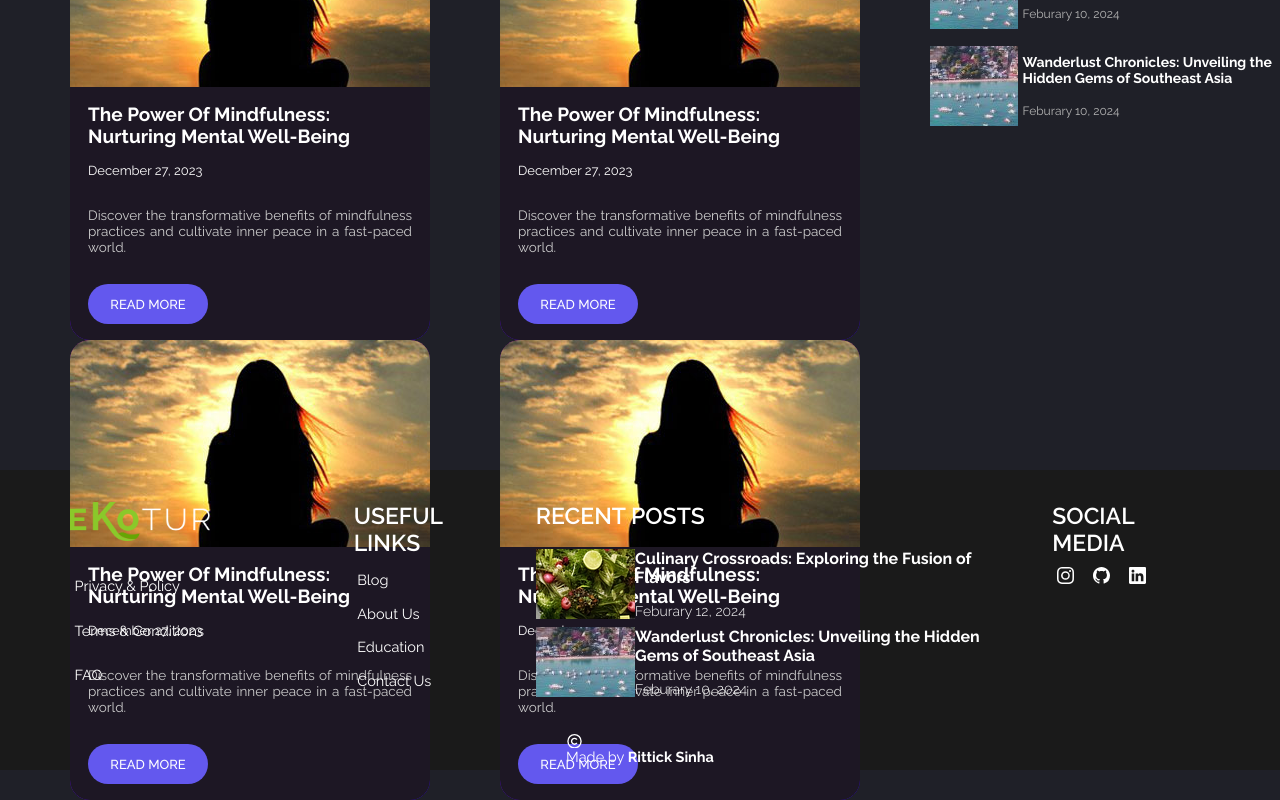
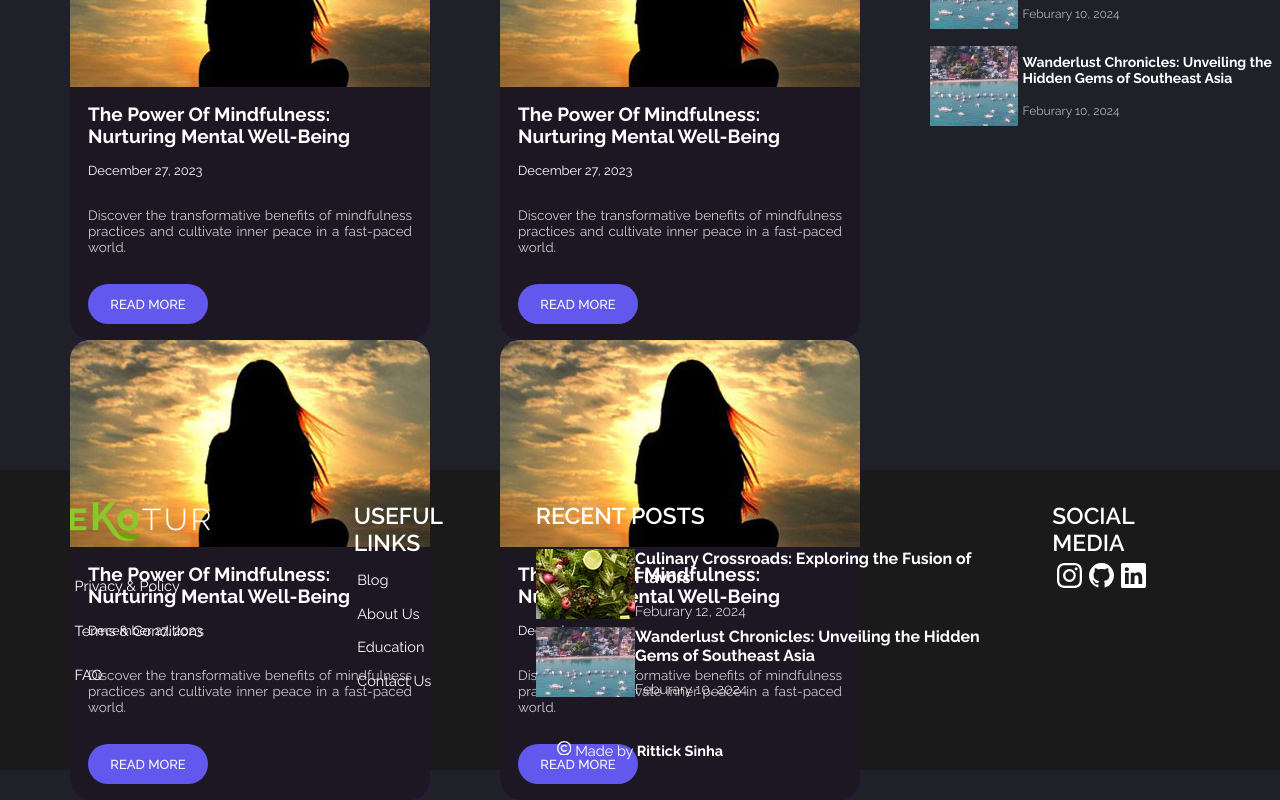
Before and after one commit to Rittick-Sinha/Blog-Front-end, a React (Create React App) app: page /blog in a window 1280 px wide. Shown: the part 704-1504 px from the top of the page. Built offline with nearby package versions, Linux system fonts and the light colour scheme.

Commit message:
fixed the icon bug

```diff
--- a/src/Components/Search button/Search.css
+++ b/src/Components/Search button/Search.css
@@ -52,7 +52,7 @@ label {
   left: var(--inline-padding-of-input);
 }
 /* svg -- size */
-svg {
+.search svg {
   width: 17px;
   display: block;
 }
```
